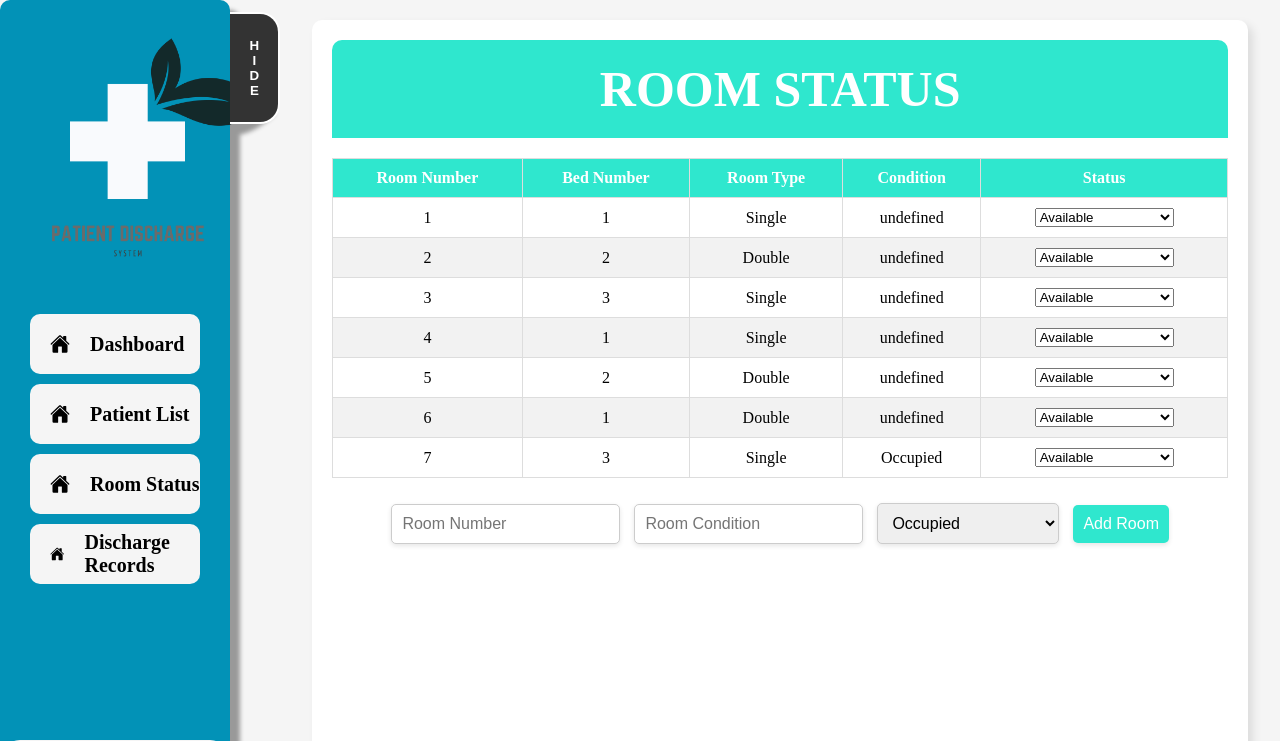
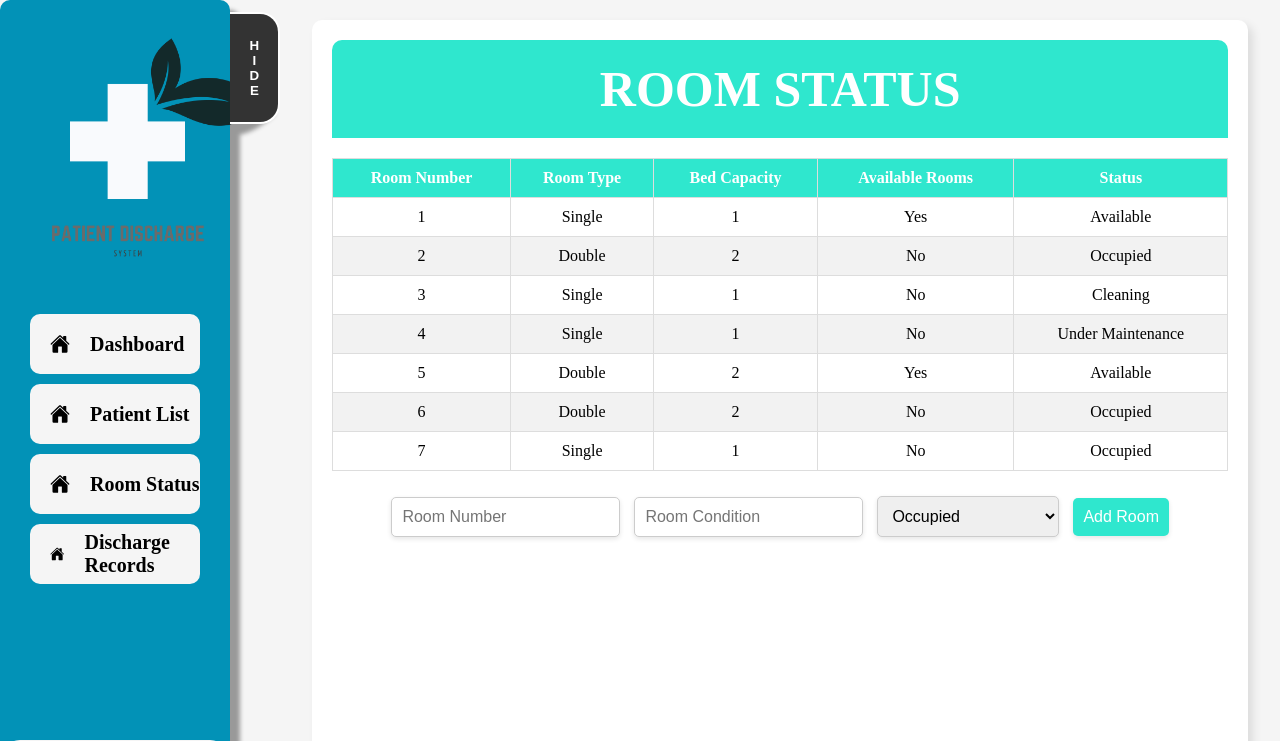
Before and after one commit to bcharles4/sia102_4a_grp4, a Django app: page /roomStatus/ in a window 1280 px wide. Shown: the top 741 px of the page. Run offline with Django 5.2, Linux system fonts and the light colour scheme; some libraries are stand-ins or nearby versions.

Commit message:
Update roomStatus.html

```diff
--- a/DocuCare-Integrated_System-Django/SIA102/SIA102/templates/SIA102/roomStatus.html
+++ b/DocuCare-Integrated_System-Django/SIA102/SIA102/templates/SIA102/roomStatus.html
@@ -11,117 +11,67 @@
             <h1 style="background-color:#2fe7ce; color: white; padding: 20px; font-size: 50px; border-top-left-radius: 10px; border-top-right-radius: 10px;"
             >ROOM STATUS</h1>
             <table id="room-table">
-              <thead>
+                     <thead>
                         <tr>
                             <th>Room Number</th>
-                            <th>Bed Number</th>
                             <th>Room Type</th>
-                            <th>Condition</th>
+                            <th>Bed Capacity</th>
+                            <th>Available Rooms</th>
                             <th>Status</th>
                         </tr>
                     </thead>
                     <tbody id="room-table-body">
                         <tr>
                             <td>1</td>
+                            <td>Single</td>
                             <td>1</td>
-                            <td>Single</td>
-                            <td>undefined</td>
-                            <td>
-                                <select>
-                                    <option>Available</option>
-                                    <option>Occupied</option>
-                                    <option>Cleaning</option>
-                                    <option>Under Maintenance</option>
-                                </select>
-                            </td>
+                            <td>Yes</td>
+                            <td>Available</td>
                         </tr>
                         <tr>
                             <td>2</td>
+                            <td>Double</td>
                             <td>2</td>
-                            <td>Double</td>
-                            <td>undefined</td>
-                            <td>
-                                <select>
-                                    <option>Available</option>
-                                    <option>Occupied</option>
-                                    <option>Cleaning</option>
-                                    <option>Under Maintenance</option>
-                                </select>
-                            </td>
+                            <td>No</td>
+                            <td>Occupied</td>
                         </tr>
                         <tr>
                             <td>3</td>
-                            <td>3</td>
                             <td>Single</td>
-                            <td>undefined</td>
-                            <td>
-                                <select>
-                                    <option>Available</option>
-                                    <option>Occupied</option>
-                                    <option>Cleaning</option>
-                                    <option>Under Maintenance</option>
-                                </select>
-                            </td>
+                            <td>1</td>
+                            <td>No</td>
+                            <td>Cleaning</td>
                         </tr>
                         <tr>
                             <td>4</td>
+                            <td>Single</td>
                             <td>1</td>
-                            <td>Single</td>
-                            <td>undefined</td>
-                            <td>
-                                <select>
-                                    <option>Available</option>
-                                    <option>Occupied</option>
-                                    <option>Cleaning</option>
-                                    <option>Under Maintenance</option>
-                                </select>
-                            </td>
+                            <td>No</td>
+                            <td>Under Maintenance</td>
                         </tr>
                         <tr>
                             <td>5</td>
+                            <td>Double</td>
                             <td>2</td>
-                            <td>Double</td>
-                            <td>undefined</td>
-                            <td>
-                                <select>
-                                    <option>Available</option>
-                                    <option>Occupied</option>
-                                    <option>Cleaning</option>
-                                    <option>Under Maintenance</option>
-                                </select>
-                            </td>
+                            <td>Yes</td>
+                            <td>Available</td>
                         </tr>
                         <tr>
                             <td>6</td>
-                            <td>1</td>
                             <td>Double</td>
-                            <td>undefined</td>
-                            <td>
-                                <select>
-                                    <option>Available</option>
-                                    <option>Occupied</option>
-                                    <option>Cleaning</option>
-                                    <option>Under Maintenance</option>
-                                </select>
-                            </td>
+                            <td>2</td>
+                            <td>No</td>
+                            <td>Occupied</td>
                         </tr>
                         <tr>
                             <td>7</td>
-                            <td>3</td>
                             <td>Single</td>
+                            <td>1</td>
+                            <td>No</td>
                             <td>Occupied</td>
-                            <td>
-                                <select>
-                                    <option>Available</option>
-                                    <option>Occupied</option>
-                                    <option>Cleaning</option>
-                                    <option>Under Maintenance</option>
-                                </select>
-                            </td>
                         </tr>
                     </tbody>
                 </table>
-
             <!-- Add New Room Form -->
             <div class="add-room-form">
                 <input type="number" placeholder="Room Number" required>
```
